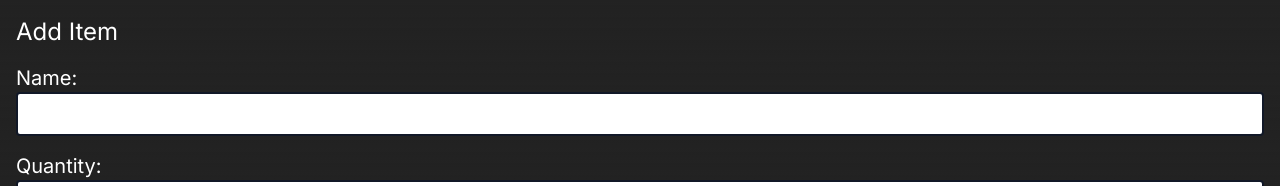
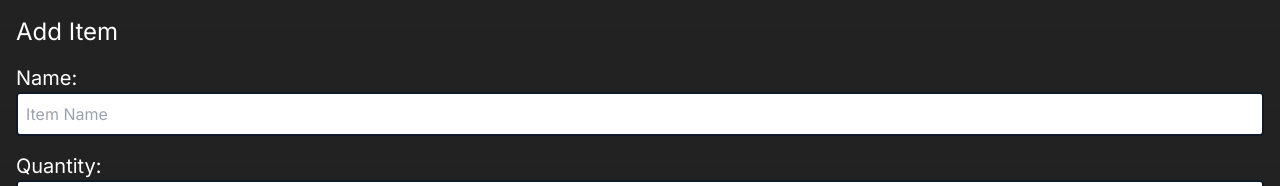
Before and after one commit to James-Sundby/cprg306-assignments, a Next.js app: page /week4 in a window 1280 px wide. Shown: the top 186 px of the page. Built offline with nearby package versions, Linux system fonts and the light colour scheme.

Commit message:
Adds div to encapsulate qty and category

```diff
--- a/app/week4/new-item.js
+++ b/app/week4/new-item.js
@@ -39,6 +39,7 @@ export default function NewItem(){
                 <div className = "flex flex-col m-4">
                     <label className="text-xl">Name: </label>
                     <input
+                        placeholder = "Item Name"
                         type = "text"
                         required
                         onChange = {handleNameChange}
@@ -46,6 +47,7 @@ export default function NewItem(){
                         className ="border-2 border-gray-900 rounded p-2 text-black"
                     />
                 </div>
+                <div>
                     <div className = "flex flex-col m-4">
                         <label className = "text-xl">Quantity: </label>
                         <input
@@ -79,6 +81,7 @@ export default function NewItem(){
                             <option value = "other">Other</option>
                         </select>
                     </div>
+                </div>
                 <div className = "flex flex-col m-4">
                     <button
                         type = "submit"
```
Lines whose indentation alone changed are shown as unchanged.
